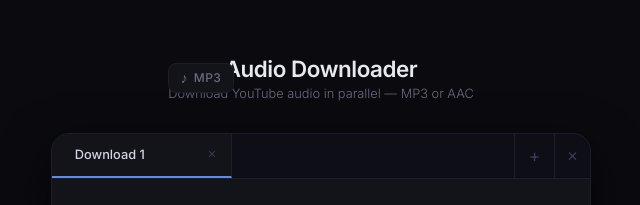
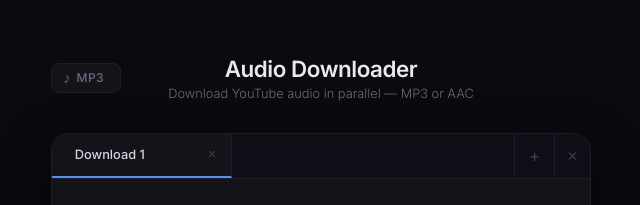
Before and after one commit to Oxycar-18/audio-App, a website: page public/index.html in a window 1280 px wide. Shown: the part 163-368 px from the top of the page, 319-959 px from the left. Drawn offline with Linux system fonts and the light colour scheme.

Commit message:
fix: header flex layout keeps title centered, button no longer overlaps

```diff
--- a/public/index.html
+++ b/public/index.html
@@ -24,16 +24,27 @@
     }
 
     .page-header {
+      display: flex;
+      align-items: center;
+      width: 100%;
+      max-width: 540px;
+      margin-bottom: 2rem;
+    }
+
+    .page-header-center {
+      flex: 1;
       text-align: center;
-      margin-bottom: 2rem;
-      position: relative;
+    }
+
+    /* balances the left button so the title stays truly centered */
+    .page-header-spacer {
+      width: 70px;
+      flex-shrink: 0;
     }
 
     .default-fmt-btn {
-      position: absolute;
-      left: 0;
-      top: 50%;
-      transform: translateY(-50%);
+      flex-shrink: 0;
+      width: 70px;
       display: flex;
       align-items: center;
       gap: 0.35rem;
@@ -412,8 +423,11 @@
       <span class="default-fmt-icon">♪</span>
       <span id="default-fmt-label">MP3</span>
     </div>
-    <h1>Audio Downloader</h1>
-    <p>Download YouTube audio in parallel — MP3 or AAC</p>
+    <div class="page-header-center">
+      <h1>Audio Downloader</h1>
+      <p>Download YouTube audio in parallel — MP3 or AAC</p>
+    </div>
+    <div class="page-header-spacer"></div>
   </div>
 
   <div class="shell">
```
